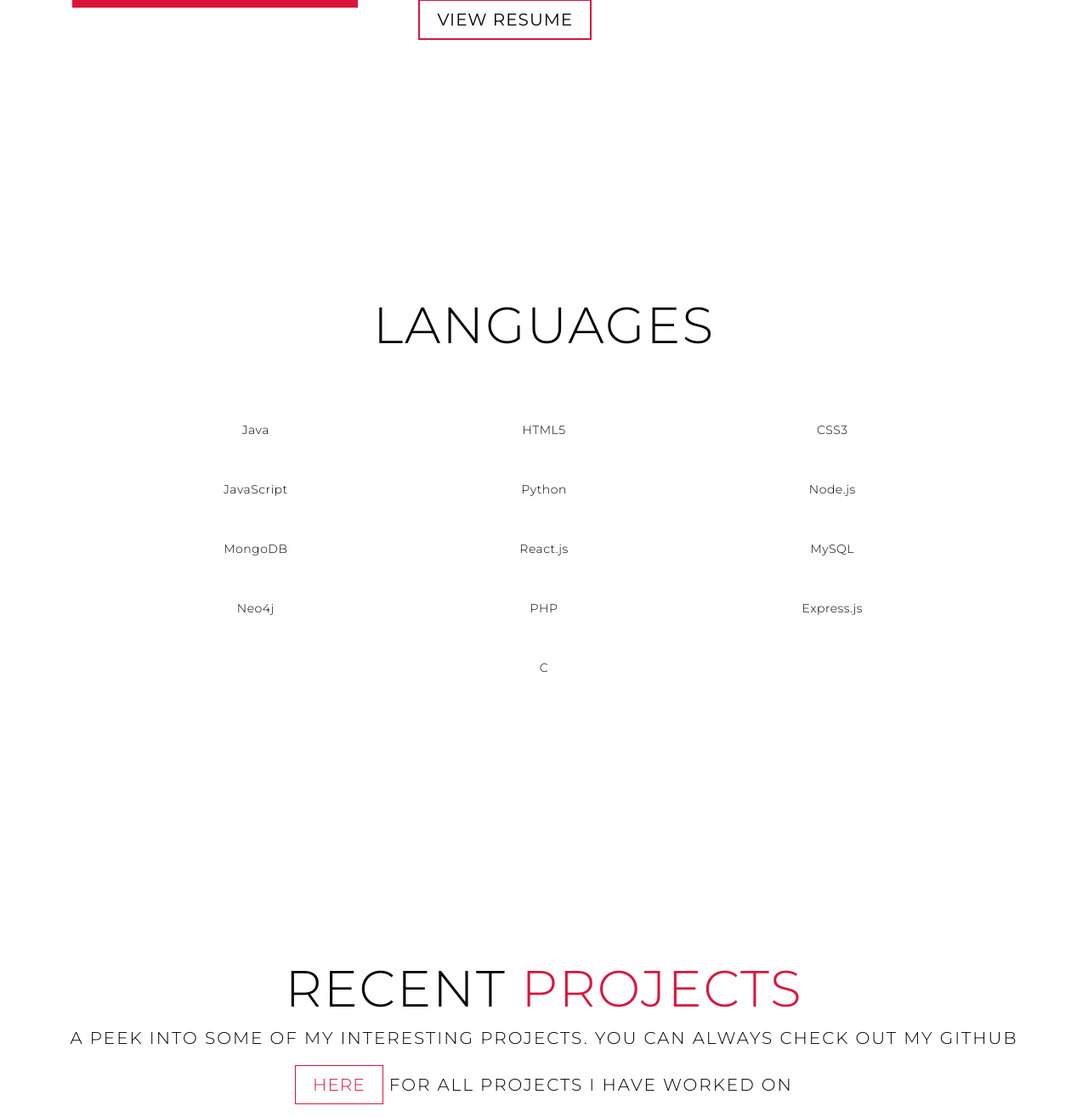
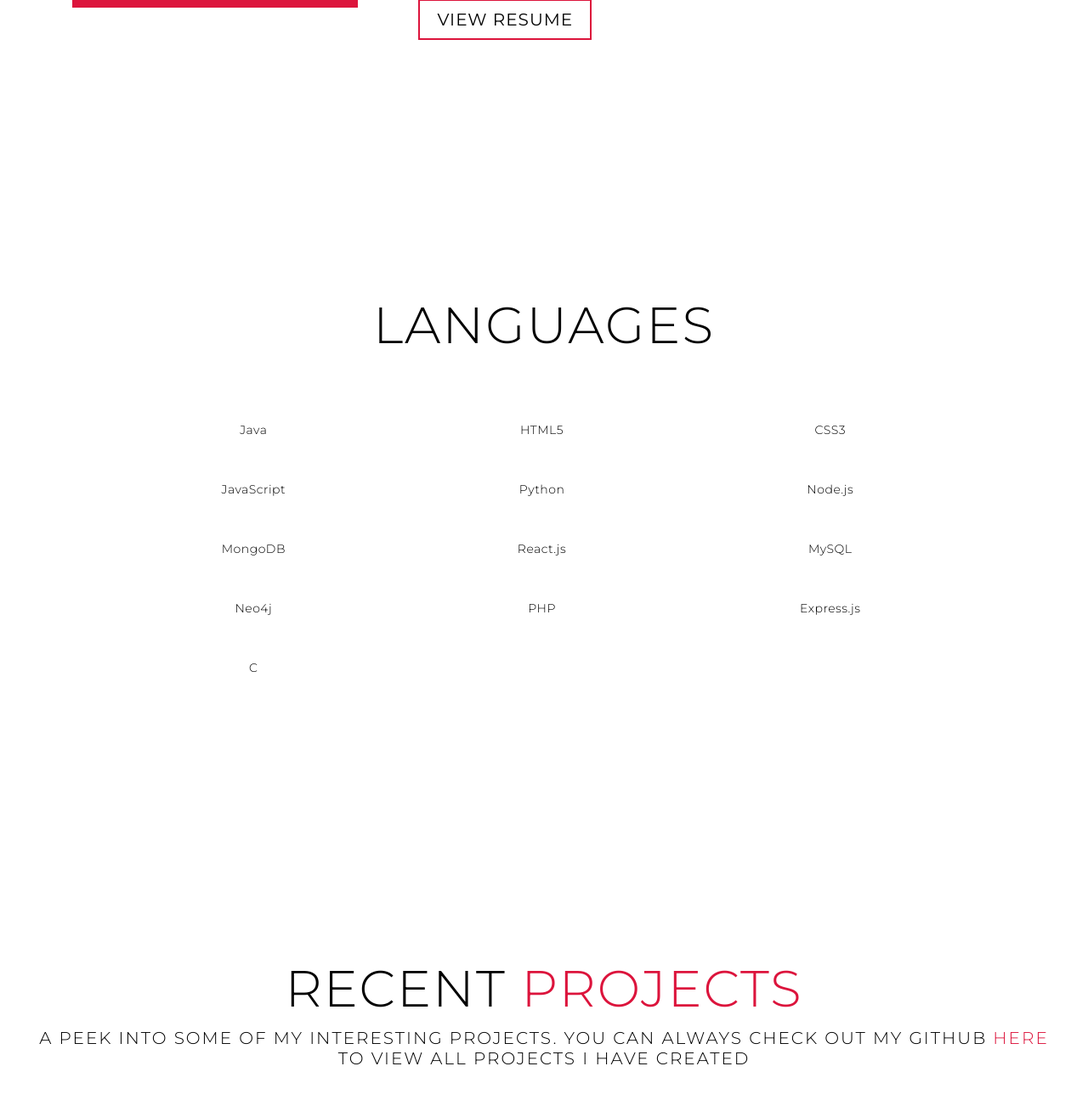
Before and after one commit to PranavSahu97/MyPortfolio, a PHP site: page / in a window 1280 px wide. Shown: the part 1481-2796 px from the top of the page at 85% size. Run offline with PHP 8.4, Linux system fonts and the light colour scheme; some libraries are stand-ins or nearby versions.

Commit message:
Resizing fixed

```diff
--- a/Portfolio/index.html
+++ b/Portfolio/index.html
@@ -173,7 +173,7 @@
         <div class="projects container">
             <div class="projects-header">
                 <h1 class="section-title">Recent <span>Projects</span></h1>
-                <h3 class="section-title-2">A peek into some of my interesting projects. You can always check out my github <a href="https://github.com/PranavSahu97" target="_blank" type="button" class = "cta-1">here</a> for all projects I have worked on</h3>
+                <h3 class="section-title-2">A peek into some of my interesting projects. You can always check out my github <a href="https://github.com/PranavSahu97" target="_blank" >here</a> to view all projects I have created</h3>
             </div>
             <div class="all-projects">
                 <div class="project-item">
@@ -227,15 +227,9 @@
     <!-- contact me section -->
     <footer>
         <section id="contact">
-            <!-- <h3>Social</h3> -->
-            <!-- <div class="contact container"> -->
-                <div class = "contact-me">
-                    <h1 class = "section-title">You can find me here</h1>
-                <!-- </div> -->
+            <div class = "contact-me">
+                <h1 class = "section-title">You can find me here</h1>
             </div>
-        <!-- </section>
-
-        <section> -->
             <div class="footer-main-div">
                 <div class = "footer-social-icons">
                     <ul class="icons alt">
--- a/Portfolio/style.css
+++ b/Portfolio/style.css
@@ -350,9 +350,9 @@ p{
 
 #languages .languages{
     flex-direction: column;
-    text-align: center;
     justify-content: center;
     align-items: center;
+    /* text-align: center; */
     max-width: 1500px;
     margin: 0 auto;
     padding: 100px 0;
@@ -367,6 +367,7 @@ p{
     display: flex;
     align-items: center;
     justify-content: center;
+    /* text-align: center; */
     flex-direction: column;
 }
 
@@ -386,9 +387,13 @@ p{
 #languages .language .icon-grid{
     list-style: none;
 	padding: 0 0 50px 0;
-    margin: 0;
+    margin: auto;
+    width: 100%;
     justify-content: center;
     align-items: center;
+    /* text-align: center; */
+
+
 }
 
 #languages .language .icon-grid li{
@@ -396,12 +401,11 @@ p{
 	height: 100%;
     text-align: center;
     justify-content: center;
+    align-items: center;
     list-style: none;
-    text-align: center;
     display: inline-block;
     font-size: 50px;
     padding: 20px 20px;
-    transition: .5s;
 }
 
 
```
